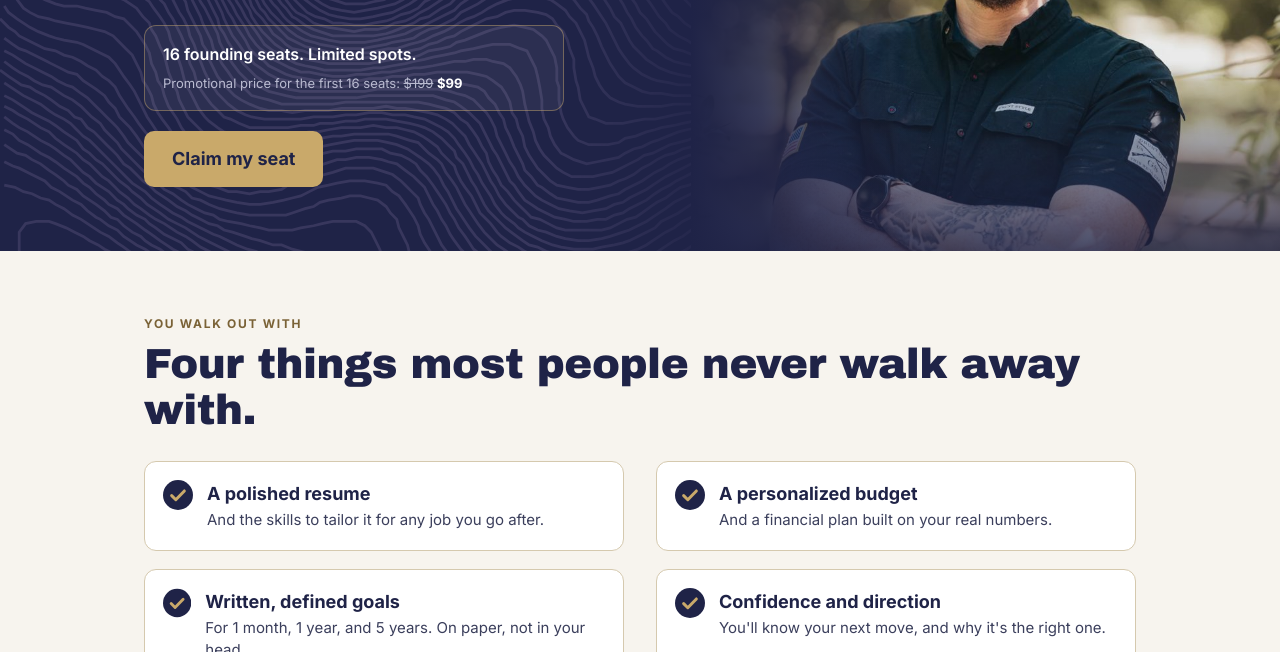
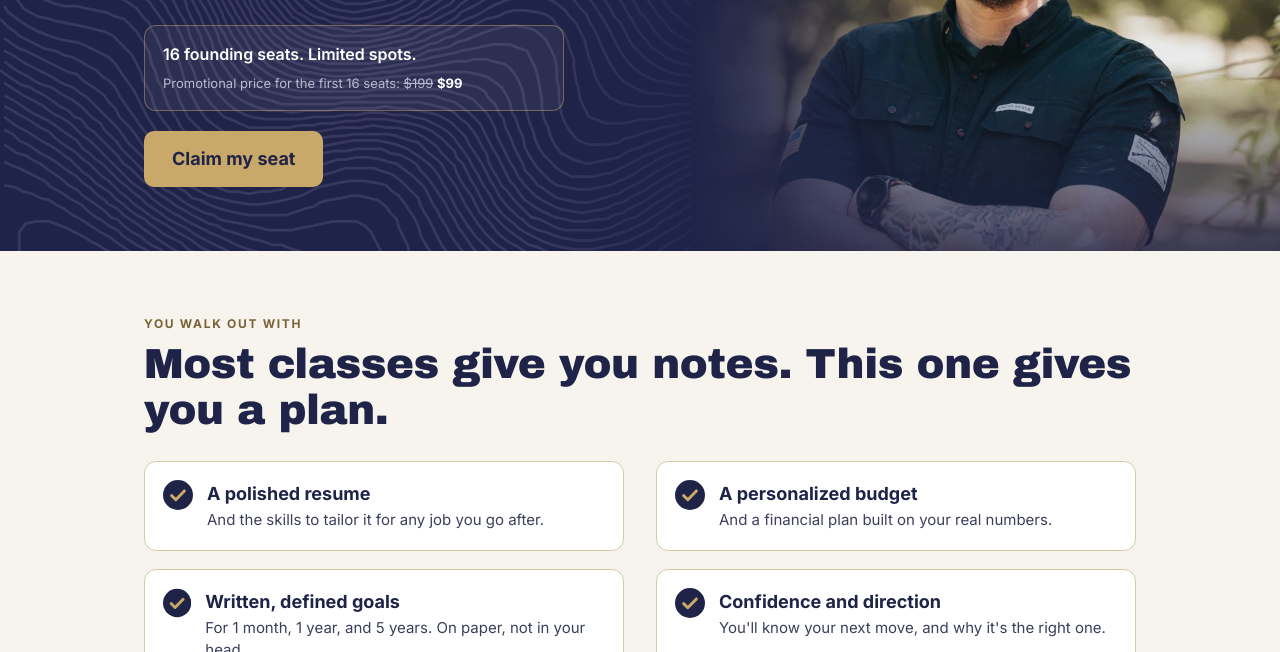
Before and after one commit to HaydenKee-KPS/KeeDirection, a plain HTML site: page purpose-built/index.html in a window 1280 px wide. Shown: the part 448-1100 px from the top of the page. Drawn offline with Linux system fonts and the light colour scheme; no server answers.

Commit message:
Purpose Built: new 'You walk out with' headline
Co-Authored-By: Claude Opus 5.5 <noreply@anthropic.com>
Claude-Session: https://claude.ai/code/session_013FbMxACiCi5Q9ncD7rDjzy

```diff
--- a/purpose-built/index.html
+++ b/purpose-built/index.html
@@ -147,7 +147,7 @@
 <section class="block">
   <div class="wrap">
     <div class="eyebrow">You walk out with</div>
-    <h2 class="display">Four things most people never walk away with.</h2>
+    <h2 class="display">Most classes give you notes. This one gives you a plan.</h2>
     <div class="grid-2">
       <div class="outcome"><svg aria-hidden="true" width="30" height="30" viewBox="0 0 26 26"><circle cx="13" cy="13" r="13" fill="#1F2347"/><path d="M7.5 13.5l3.6 3.6 7.4-7.6" fill="none" stroke="#C9A96A" stroke-width="2.6" stroke-linecap="round" stroke-linejoin="round"/></svg><div><h3>A polished resume</h3><p>And the skills to tailor it for any job you go after.</p></div></div>
       <div class="outcome"><svg aria-hidden="true" width="30" height="30" viewBox="0 0 26 26"><circle cx="13" cy="13" r="13" fill="#1F2347"/><path d="M7.5 13.5l3.6 3.6 7.4-7.6" fill="none" stroke="#C9A96A" stroke-width="2.6" stroke-linecap="round" stroke-linejoin="round"/></svg><div><h3>A personalized budget</h3><p>And a financial plan built on your real numbers.</p></div></div>
```
